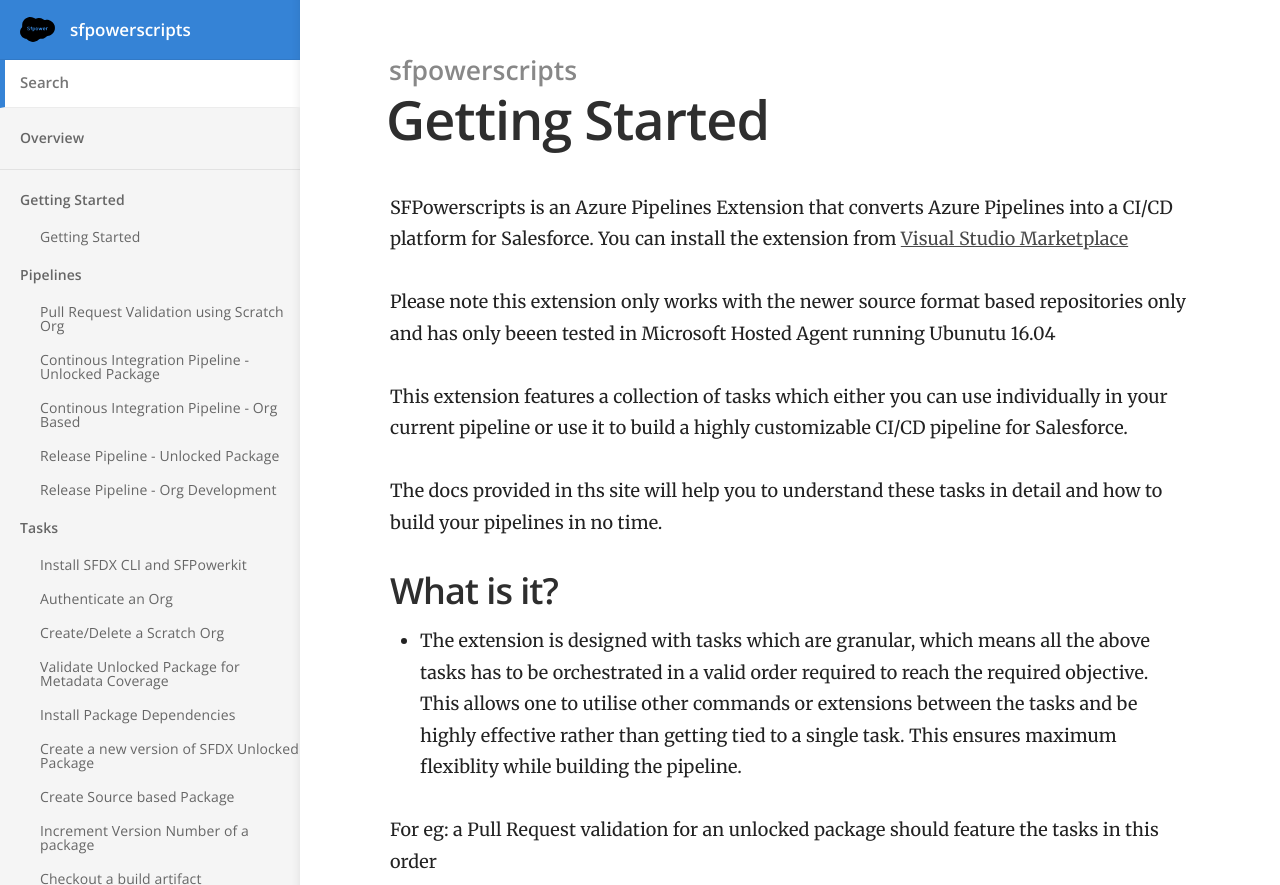
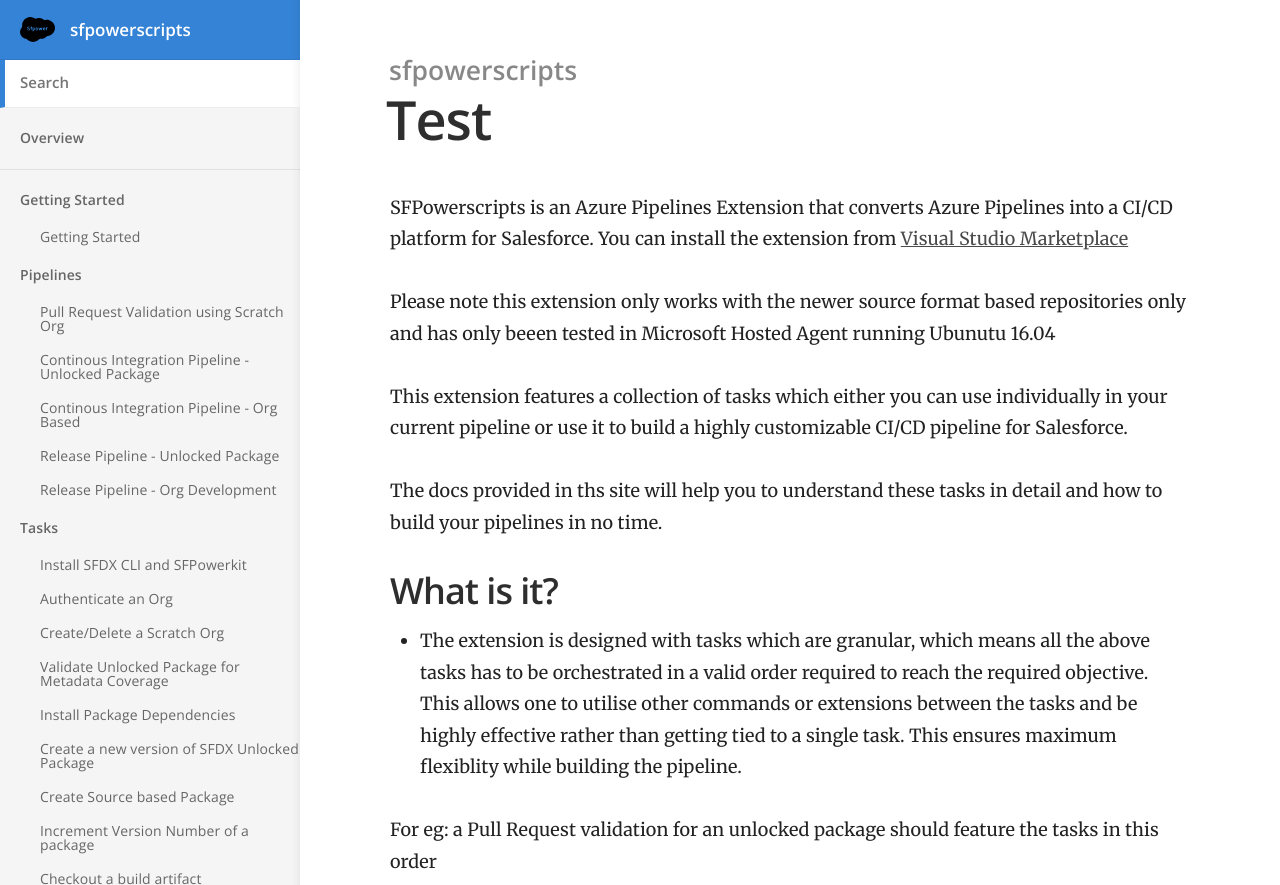
Before and after one commit to nbatterham/sfpowerscripts-doc, a Jekyll site: the page built from Getting started.md, in a window 1280 px wide and 900 px high, cut to the strip 0-885 px from the top of the window. Built offline with Jekyll 4.4.1, drawn with Linux system fonts in a browser that asks for light colours.

Commit message:
Updated 'Getting started.md' via CloudCannon

```diff
--- a/Getting started.md
+++ b/Getting started.md
@@ -1,5 +1,5 @@
 ---
-title: Getting Started
+title: Test
 ---
 
 SFPowerscripts is an Azure Pipelines Extension that converts Azure Pipelines into a CI/CD platform for Salesforce. You can install the extension from [Visual Studio Marketplace](https://marketplace.visualstudio.com/items?itemName=AzlamSalam.sfpowerscripts){: target="_blank"}
```
